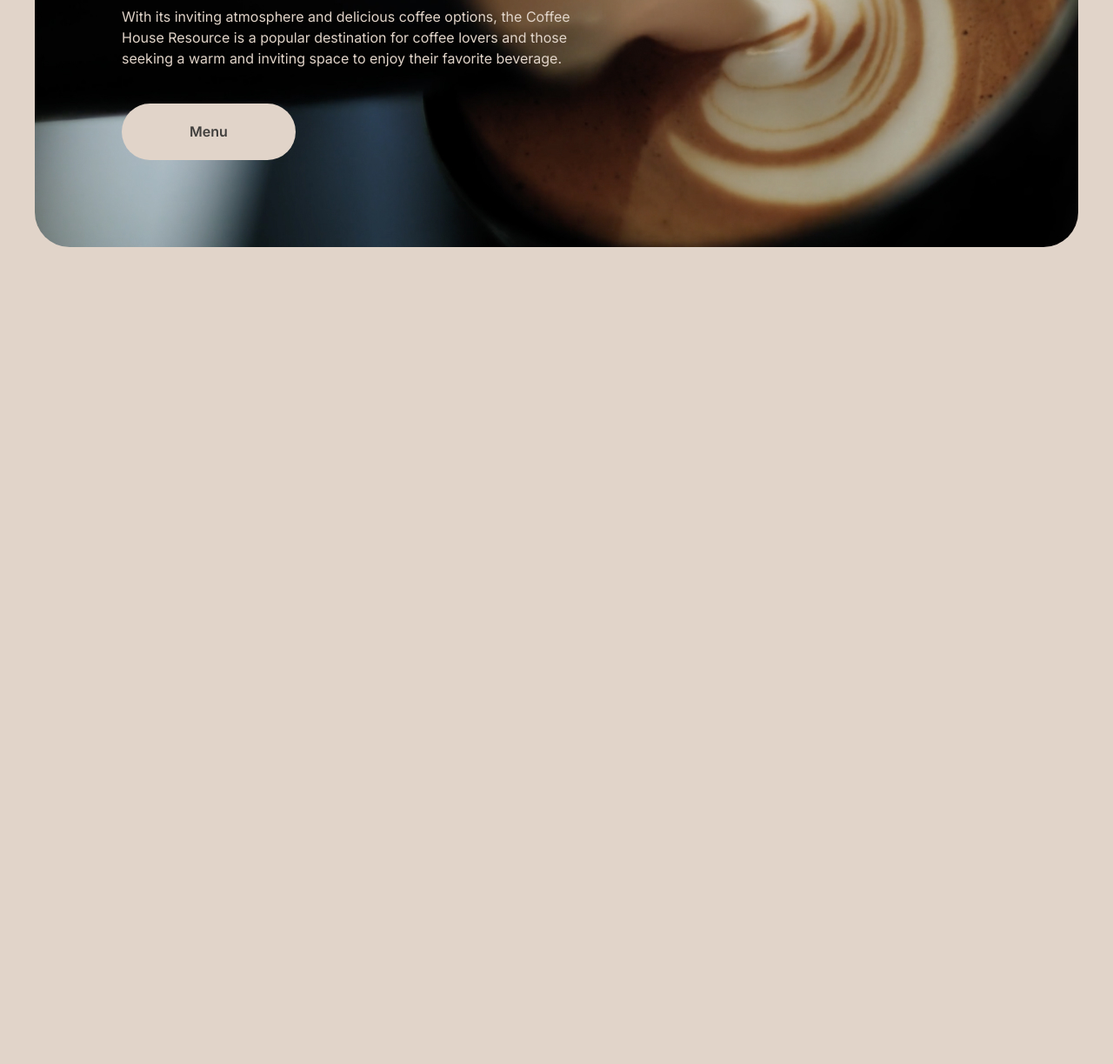
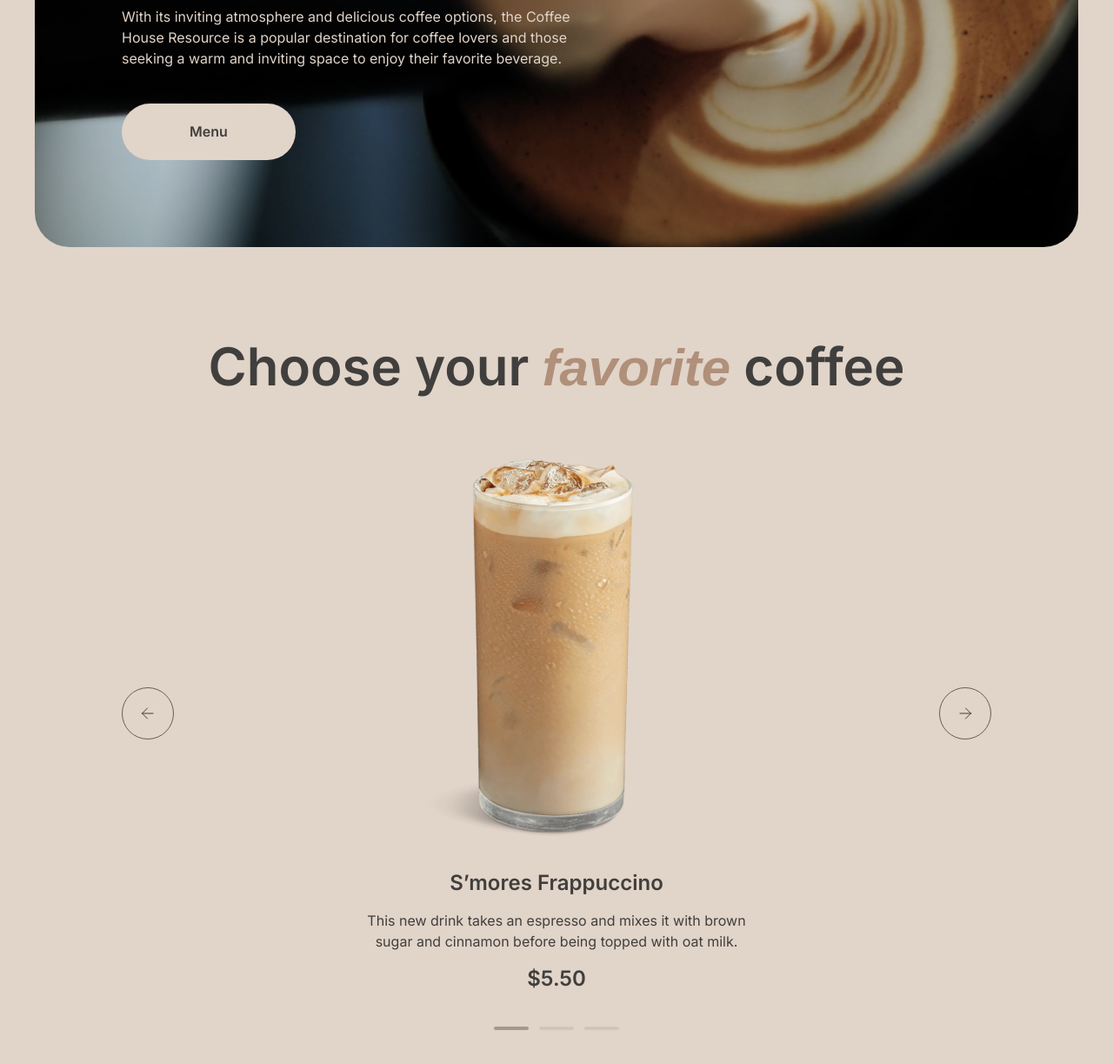
Before and after one commit to ankkiel/coffee-house, a website built with Vite: page coffee-house/pages/home/index.html in a window 1280 px wide. Shown: the part 461-1684 px from the top of the page at 87% size. Before the commit the page ends 800 px from the top, so only its background shows below. Built offline with nearby package versions, Linux system fonts and the light colour scheme.

Commit message:
feat: add section favorite coffee

```diff
--- a/coffee-house/pages/home/index.html
+++ b/coffee-house/pages/home/index.html
@@ -48,6 +48,26 @@
           </div>
         </div>
       </section>
+      <section class="favorite-coffee" id="favorite-coffee">
+        <div class="favorite-coffee__wrapper wrapper">
+           <h2 class="favorite-coffee__title">Choose your <span class="favorite-coffee__title-accent">favorite</span> coffee</h2>
+           <div class="favorite-coffee__slider slider">
+            <button class="slider__btn slider__btn--left"></button>
+            <div class="slider__card card">
+              <img class="card__image" src="../../assets/images/coffee-slider-1.png" alt="Coffee Slide 1">
+              <h3 class="card__title">S’mores Frappuccino</h3>
+              <p class="card__description">This new drink takes an espresso and mixes it with brown sugar and cinnamon before being topped with oat milk.</p>
+              <p class="card__price">$5.50</p>
+            </div>
+            <button class="slider__btn slider__btn--right"></button>
+           </div>
+           <div class="favorite-coffee__pagination pagination">
+            <div class="pagination__item pagination__item--active"></div>
+            <div class="pagination__item"></div>
+            <div class="pagination__item"></div>
+           </div>
+        </div>
+      </section>
     </main>
     <script type="module" src="../../src/js/main.js"></script>
   </body>
--- /dev/null
+++ b/coffee-house/src/scss/components/_card.scss
@@ -0,0 +1,26 @@
+.card {
+    width: 480px;
+    text-align: center;
+}
+
+.card__image {
+    margin-bottom: 17px;
+}
+
+.card__title {
+    margin: 0;
+    @extend %heading-3;
+    margin-bottom: 16px;
+}
+
+.card__description {
+    margin: 0;
+    font-weight: 400;
+    margin-bottom: 16px;
+    line-height: 150%;
+}
+
+.card__price {
+    margin: 0;
+    @extend %heading-3;
+}
--- /dev/null
+++ b/coffee-house/src/scss/components/_pagination.scss
@@ -0,0 +1,21 @@
+.pagination {
+    display: flex;
+    justify-content: center;
+    gap: 12px;
+}
+
+.pagination__item {
+    cursor: pointer;
+
+    width: 40px;
+    height: 4px;
+    border-radius: 100px;
+
+    opacity: 0.5;
+
+    background-color: $color-border-light;
+    flex-shrink: 0;
+    &--active {
+        background-color: $color-border-dark;
+    }
+}
--- /dev/null
+++ b/coffee-house/src/scss/components/_slider.scss
@@ -0,0 +1,42 @@
+.slider {
+    display: flex;
+    flex-direction: row;
+    justify-content: space-between;
+    align-items: center;
+    width: 100%;
+}
+
+.slider__btn {
+    background: none;
+    display: inline-block;
+    cursor: pointer;
+    width: 60px;
+    height: 60px;
+
+    border-radius: 100px;
+    border: 1px solid $color-border-dark;
+    transition: all 0.3s ease 0s;
+}
+
+.slider__btn--left {
+    background: url(../../assets/images/arrow-right.svg) 50% 50% no-repeat;
+
+    transform: rotate(180deg);
+
+    &:hover {
+        background: url(../../assets/images/arrow-right-light.svg) 50% 50% no-repeat;
+
+        background-color: $color-border-dark;
+        color: $color-text-light;
+    }
+}
+
+.slider__btn--right {
+    background: url(../../assets/images/arrow-right.svg) 50% 50% no-repeat;
+    &:hover {
+        background: url(../../assets/images/arrow-right-light.svg) 50% 50% no-repeat;
+        background-color: $color-border-dark;
+        color: $color-text-light;
+
+    }
+}
--- /dev/null
+++ b/coffee-house/src/scss/layout/_favorite-coffee.scss
@@ -0,0 +1,21 @@
+.favorite-coffee {
+    position: relative;
+    padding: 100px;
+}
+
+.favorite-coffee__title {
+    text-align: center;
+    @extend %heading-2;
+    margin: 0;
+}
+
+.favorite-coffee__title-accent {
+    @extend %font-accent;
+    @extend %heading-2-accent;
+    color: $color-text-accent;
+}
+
+.favorite-coffee__slider {
+    padding-top: 40px;
+    padding-bottom: 40px;
+}
--- a/coffee-house/src/scss/style.scss
+++ b/coffee-house/src/scss/style.scss
@@ -8,12 +8,16 @@
 @import 'base/typography';
 
 @import 'components/buttons';
+@import 'components/slider';
+@import 'components/card';
+@import 'components/pagination';
 
 @import 'layout/wrapper';
 @import 'layout/header';
 @import 'layout/footer';
 @import 'layout/navigation';
 @import 'layout/offer';
+@import 'layout/favorite-coffee';
 
 @import 'pages/home';
 @import 'pages/menu';
```
Also changed, not shown: coffee-house/assets/images/arrow-right-light.svg (added), coffee-house/assets/images/arrow-right.svg (added), coffee-house/assets/images/coffee-slider-1.png (added).
